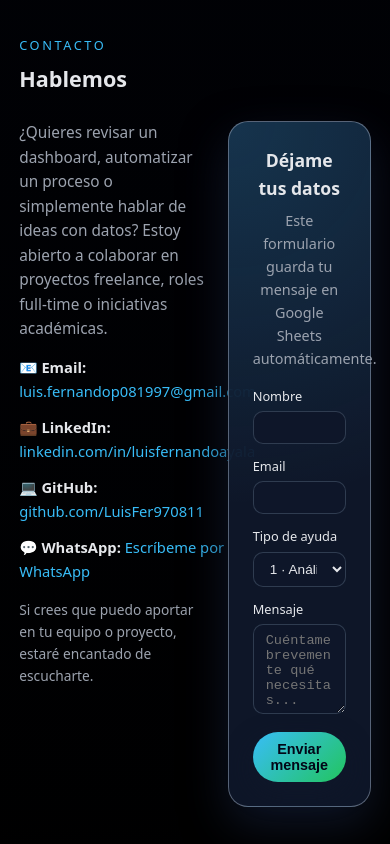
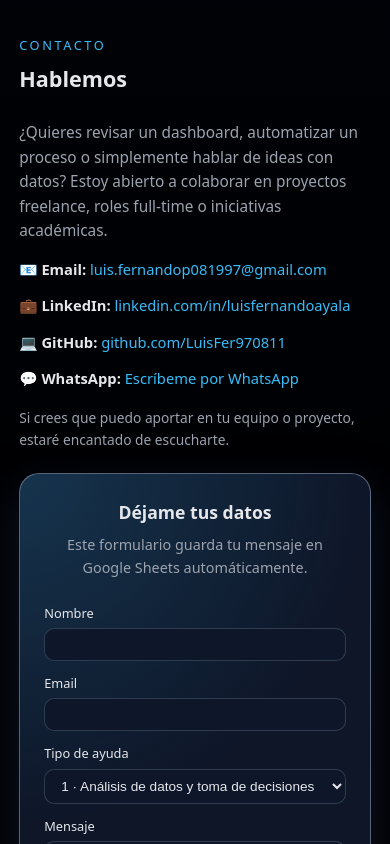
Before and after one commit to LuisFer970811/portfolio-luis-2025, a React app: page / in a window 390 px wide. Shown: the part 7360-8204 px from the top of the page. Built offline with nearby package versions, Linux system fonts and the light colour scheme; the HTML template or start-up script is replaced by a standard one.

Commit message:
movil_v2

```diff
--- a/src/App.css
+++ b/src/App.css
@@ -1153,11 +1153,12 @@
    CONTACTO · MOBILE FIX
 ========================= */
 @media (max-width: 768px) {
-  .contact-grid {
-    display: flex;
-    flex-direction: column;
-    gap: 1.5rem;
-  }
+.contact-grid {
+  display: grid;
+  grid-template-columns: 1fr 1fr;
+  gap: 2rem;
+  align-items: start;
+}
 
   .contact-card {
     width: 100%;
@@ -1177,3 +1178,43 @@
     width: 100%;
   }
 }
+
+/* ===== CONTACTO: FIX RESPONSIVE (MÓVIL) ===== */
+
+.contact-grid{
+  display: grid;
+  grid-template-columns: 1fr 1fr;
+  gap: 2rem;
+  align-items: start;
+}
+
+/* En móvil: 1 sola columna */
+@media (max-width: 768px){
+  .contact-grid{
+    grid-template-columns: 1fr;
+  }
+
+  .contact-form{
+    width: 100%;
+    margin-top: 1.5rem;
+  }
+
+  .contact-form input,
+  .contact-form select,
+  .contact-form textarea{
+    width: 100%;
+    max-width: 100%;
+  }
+
+  /* Opcional: que el chat no tape el formulario */
+  .chat-widget{
+    bottom: 1rem;
+    right: 1rem;
+    transform: scale(0.9);
+  }
+}
+
+/* Evita desbordamiento horizontal */
+body{
+  overflow-x: hidden;
+}
```
